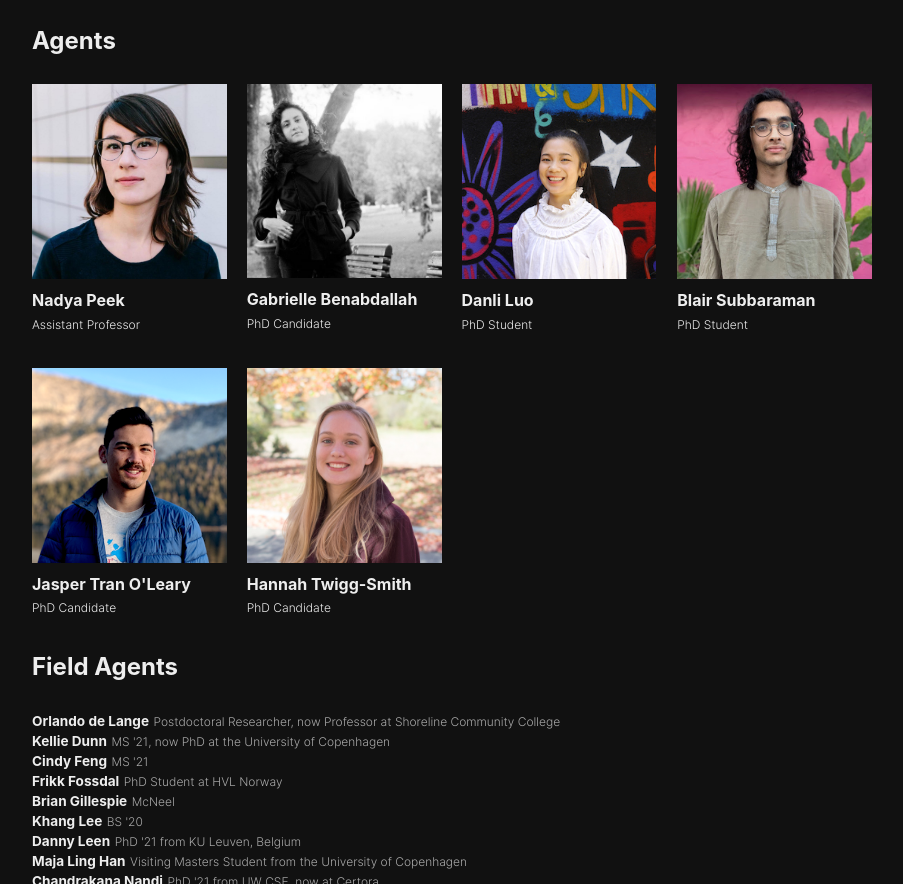
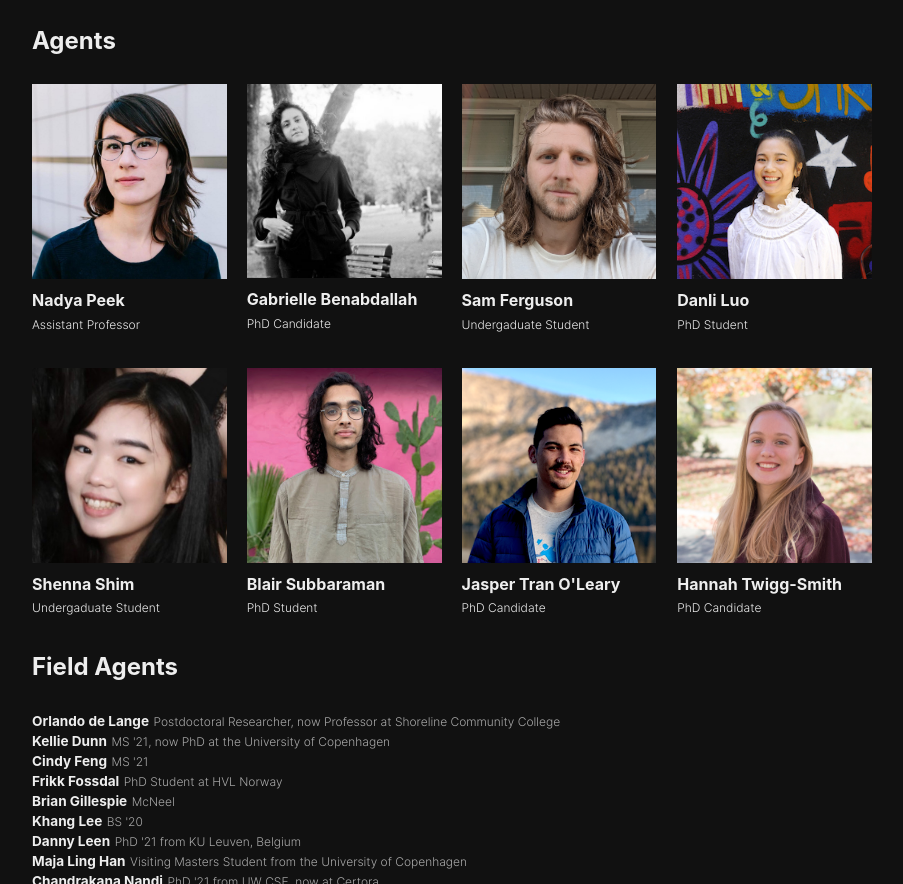
Before and after one commit to machineagency/machineagency.github.io, a website: page index.html in a window 1280 px wide. Shown: the part 1908-2792 px from the top of the page, without its empty margins (188-1091 px from the left). Drawn offline with Linux system fonts and the light colour scheme; a web font is replaced by a local one.

Commit message:
add sam and shenna

```diff
--- a/index.html
+++ b/index.html
@@ -271,6 +271,17 @@
             </a>
         </div>
         <div class="people-tile padding-bottom-std">
+            <a href="#">
+                <img class="people-photo padding-bottom-std" src="assets/img/sam-f.jpg" alt="Sam Ferguson">
+                <div class="people-title padding-bottom-std">
+                    Sam Ferguson
+                </div>
+                <div class="people-text padding-bottom-std">
+                    Undergaduate Student
+                </div>
+            </a>
+        </div>
+        <div class="people-tile padding-bottom-std">
             <a href="https://danli-luo.com/">
                 <img class="people-photo padding-bottom-std" src="assets/img/danli.jpg" alt="Danli Luo">
                 <div class="people-title padding-bottom-std">
@@ -278,6 +289,17 @@
                 </div>
                 <div class="people-text padding-bottom-std">
                     PhD Student
+                </div>
+            </a>
+        </div>
+        <div class="people-tile padding-bottom-std">
+            <a href="https://www.linkedin.com/in/shenna-shim-892181260">
+                <img class="people-photo padding-bottom-std" src="assets/img/shenna.jpg" alt="Shenna Shim">
+                <div class="people-title padding-bottom-std">
+                    Shenna Shim
+                </div>
+                <div class="people-text padding-bottom-std">
+                    Undergaduate Student
                 </div>
             </a>
         </div>
```
Also changed, not shown: assets/img/sam-f.jpg (added), assets/img/shenna.jpg (added).
